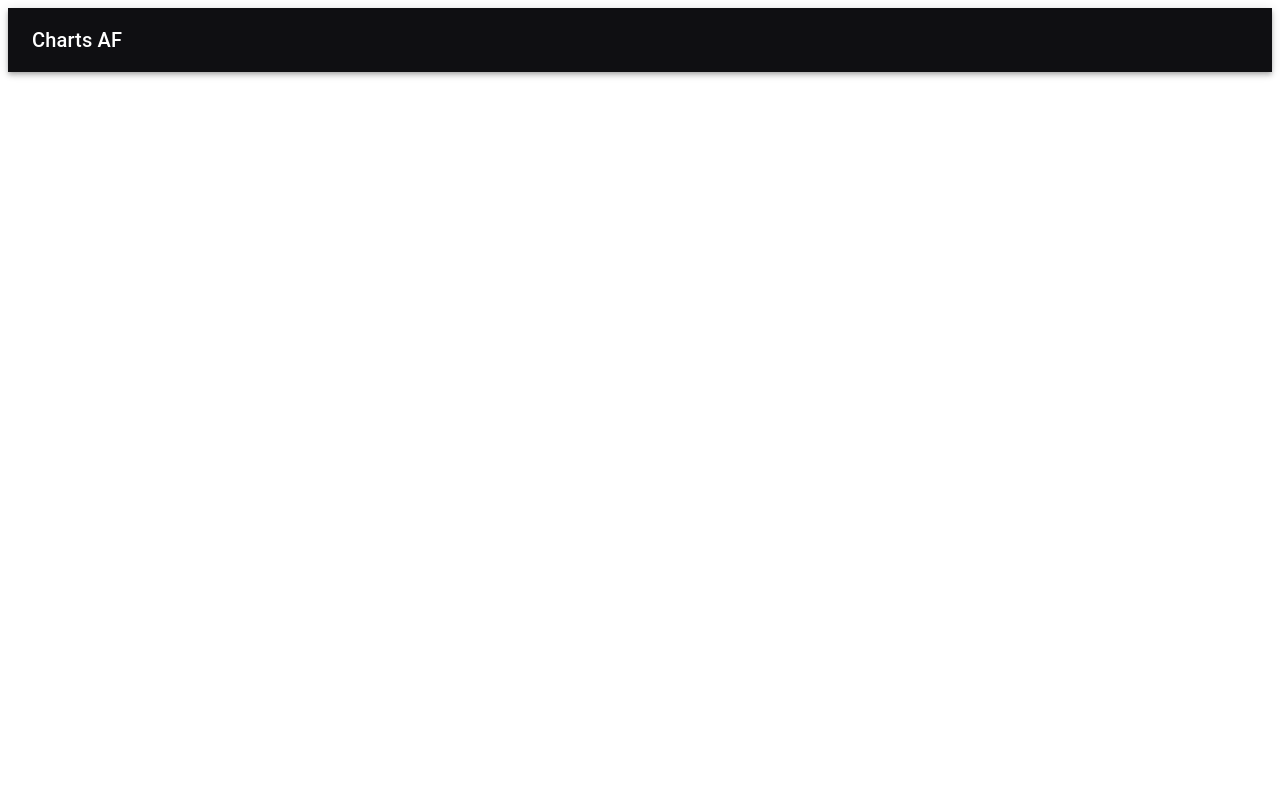
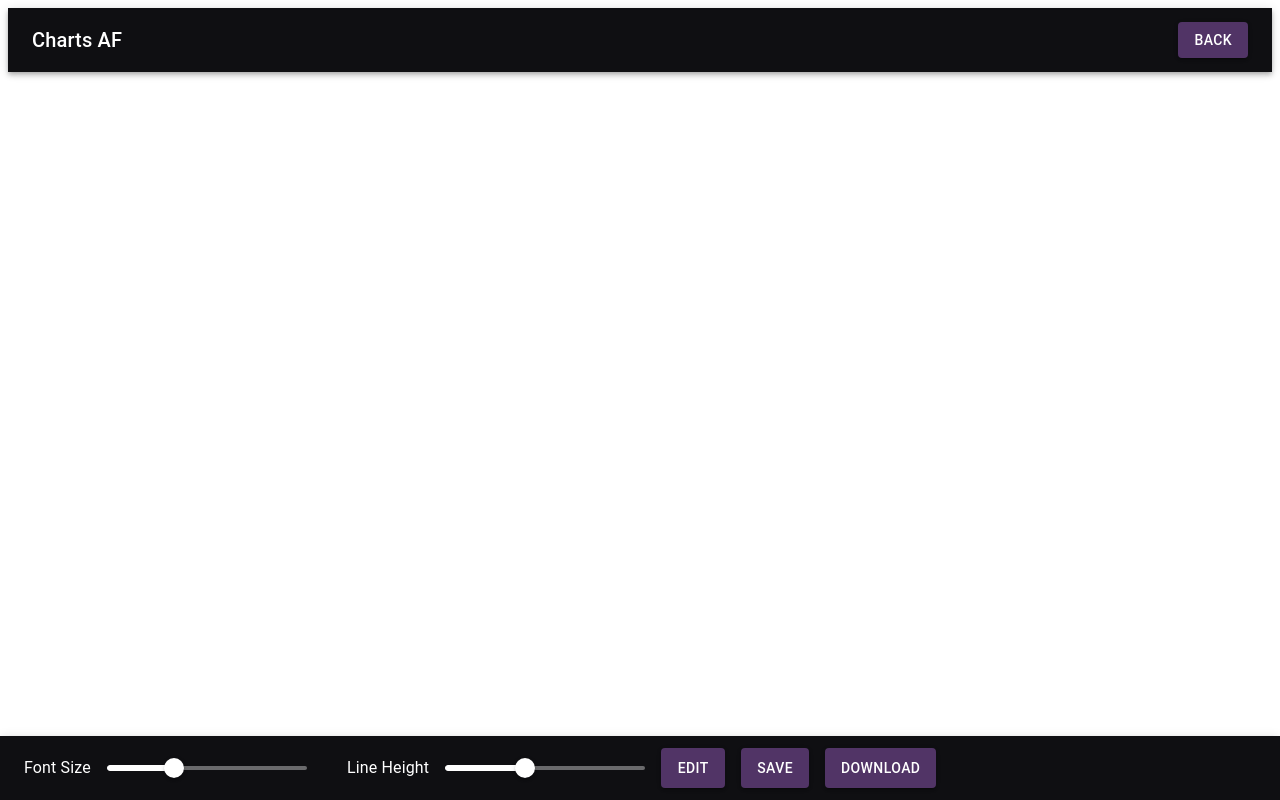
Before and after one commit to JamesPyle1990/Song-Formatter, a React (Vite) app in the folder packages/web/: page / in a window 1280 px wide. Both pictures are taken after a click on the button "FORMAT". Shown: the top 800 px of the page. Built offline with nearby package versions, Linux system fonts and the light colour scheme.

Commit message:
Added back button, fixed some styling

```diff
--- a/packages/web/package.json
+++ b/packages/web/package.json
@@ -13,6 +13,7 @@
     "@emotion/react": "^11.11.1",
     "@emotion/styled": "^11.11.0",
     "@mui/material": "^5.13.6",
+    "html2pdf.js": "^0.10.1",
     "react": "^18.2.0",
     "react-dom": "^18.2.0",
     "react-router-dom": "^6.14.0"
--- a/packages/web/src/App.jsx
+++ b/packages/web/src/App.jsx
@@ -3,6 +3,7 @@ import React from 'react'
 import FormatPage from './FormatPage';
 import LyricsInput from './LyricsInput';
 import { createTheme, responsiveFontSizes, ThemeProvider } from '@mui/material/styles';
+import LyricsDisplay from './LyricsDisplay';
 
 
 let theme = createTheme({
--- a/packages/web/src/FormatPage.jsx
+++ b/packages/web/src/FormatPage.jsx
@@ -2,6 +2,7 @@ import React, { useState } from 'react';
 import LyricsInput from './LyricsInput';
 import LyricsDisplay from './LyricsDisplay';
 import NavBar from './NavBar';
+import { Button } from '@mui/material';
 
 const FormatPage = () => {
   const [lyrics, setLyrics] = useState("");
@@ -11,9 +12,13 @@ const FormatPage = () => {
     setShowLyrics(true);
   };
 
+  const showLyricsInput = () => {
+    setShowLyrics(false);
+  };
+
   return (
     <>
-    <NavBar />
+    <NavBar showLyricsInput={showLyricsInput}/>
     {!showLyrics && <LyricsInput setLyrics={setLyrics} handleButtonClick={handleButtonClick} />}
     {showLyrics && <LyricsDisplay lyrics={lyrics} showLyrics={showLyrics} setShowLyrics={setShowLyrics} />}
   </>
--- a/packages/web/src/LyricsDisplay.jsx
+++ b/packages/web/src/LyricsDisplay.jsx
@@ -1,6 +1,6 @@
-import { useState } from "react";
+import { useState, useRef } from "react";
 import { Container, Grid, Typography, Box, Button, Slider, AppBar, Toolbar, TextField } from "@mui/material";
-
+import html2pdf from 'html2pdf.js'
 
 const LyricsDisplay = ({ lyrics, showLyrics }) => {
   const [fontSize, setFontSize] = useState(1);
@@ -43,7 +43,19 @@ const LyricsDisplay = ({ lyrics, showLyrics }) => {
     return null; // Don't render anything if showLyrics is false
   }
 
+  const lyricsRef = useRef();
 
+  const handleDownloadClick = () => {
+    const opt = {
+      margin: 1,
+      filename: 'myfile.pdf',
+      image: { type: 'jpeg', quality: 0.98 },
+      html2canvas: { scale: 2 },
+      jsPDF: { unit: 'in', format: 'letter', orientation: 'landscape' }
+    };
+
+    html2pdf().from(lyricsRef.current).set(opt).save();
+  }
 
   const splitLyrics = (lyrics) => {
     const isChord = (str) => {
@@ -177,21 +189,23 @@ const LyricsDisplay = ({ lyrics, showLyrics }) => {
 
         <Box display="flex" flexDirection="column" minHeight="100vh" sx={{ padding: "1rem" }}>
           <Container maxWidth="xl">
+            <div ref={lyricsRef}>
               <Grid container spacing={2}>
-            { !editMode &&
+                {!editMode &&
                   <Grid item xs={6}>
                     <Typography sx={{ marginBottom: 4 }}>
                       {renderSection(firstHalf)}
                     </Typography>
                   </Grid>
                 }
-              { !editMode &&
+                {!editMode &&
                   <Grid item xs={6}>
                     {renderSection(secondHalf)}
                   </Grid>
                 }
                 <Grid />
               </Grid>
+            </div>
 
             {editMode && (
               <Box display="flex">
@@ -234,12 +248,12 @@ const LyricsDisplay = ({ lyrics, showLyrics }) => {
 
         <Box>
           <AppBar
-            position="relative"
+            position="fixed"
             color="secondary"
             sx={{ top: "auto", bottom: 0 }}
           >
             <Toolbar>
-              <Typography variant="h6"> Font Size</Typography>
+              <Typography variant="subtitle1"> Font Size</Typography>
               <Slider
                 value={fontSize}
                 min={0.5}
@@ -249,7 +263,7 @@ const LyricsDisplay = ({ lyrics, showLyrics }) => {
                 aria-labelledby="font-size-slider"
                 sx={{ width: 200, marginLeft: 2, marginRight: 5, color: "white" }}
               />
-              <Typography variant="h6"> Line Height</Typography>
+              <Typography variant="subtitle1"> Line Height</Typography>
               <Slider
                 defaultValue={lineHeight}
                 getAriaValueText={(value) => `${value}px`}
@@ -261,12 +275,16 @@ const LyricsDisplay = ({ lyrics, showLyrics }) => {
                 onChange={handleLineHeightChange}
                 sx={{ width: 200, marginLeft: 2, color: "white" }}
               />
-              <Button variant="contained" color="primary" sx={{ height: 40, marginLeft:2 }} onClick={handleEditClick}>
+              <Button variant="contained" color="primary" sx={{ height: 40, marginLeft: 2 }} onClick={handleEditClick}>
                 Edit
               </Button>
-          <Button variant="contained" color="primary" sx={{ height: 40, marginLeft:2 }} onClick={handleSaveClick}>
+              <Button variant="contained" color="primary" sx={{ height: 40, marginLeft: 2 }} onClick={handleSaveClick}>
                 Save
               </Button>
+              <Button variant="contained" color="primary" sx={{ height: 40, marginLeft: 2 }} onClick={handleDownloadClick}>
+                Download
+              </Button>
+
             </Toolbar>
           </AppBar>
         </Box>
--- a/packages/web/src/LyricsInput.jsx
+++ b/packages/web/src/LyricsInput.jsx
@@ -1,8 +1,8 @@
 import React from "react";
+import { useNavigate } from 'react-router-dom';
 import { useState } from "react";
 import { Container, Box, TextField, Button } from "@mui/material";
 import axios from 'axios';
-
 
 
 const LyricsInput = ({ setLyrics, handleButtonClick }) => {
@@ -37,6 +37,9 @@ const LyricsInput = ({ setLyrics, handleButtonClick }) => {
     }
 
   };
+
+
+
   return (
     <>
       <Container maxWidth="xl">
@@ -61,7 +64,7 @@ const LyricsInput = ({ setLyrics, handleButtonClick }) => {
             label="Enter Lyrics"
             variant="outlined"
             multiline
-            rows={20}
+            rows={10}
             onChange={(event) => setLyrics(event.target.value)}
             fullWidth={true}
             sx={{ marginTop: 2 }}
--- a/packages/web/src/NavBar.jsx
+++ b/packages/web/src/NavBar.jsx
@@ -3,9 +3,10 @@ import AppBar from '@mui/material/AppBar';
 import Box from '@mui/material/Box';
 import Toolbar from '@mui/material/Toolbar';
 import Typography from '@mui/material/Typography';
+import Button from '@mui/material/Button';
 
 
-export default function NavBar() {
+export default function NavBar({showLyricsInput}) {
   return (
     <>
     <Box sx={{ flexGrow: 1 }}>
@@ -14,6 +15,7 @@ export default function NavBar() {
         <Typography variant="h6" component="div" sx={{ flexGrow: 1 }}>
             Charts AF
           </Typography>
+          <Button variant="contained" color="primary" onClick={showLyricsInput}>Back</Button>
         </Toolbar>
       </AppBar>
     </Box>
```
Also changed, not shown: 1 other file (tests, documents, lock files or other folders). Lines whose indentation alone changed are shown as unchanged.
